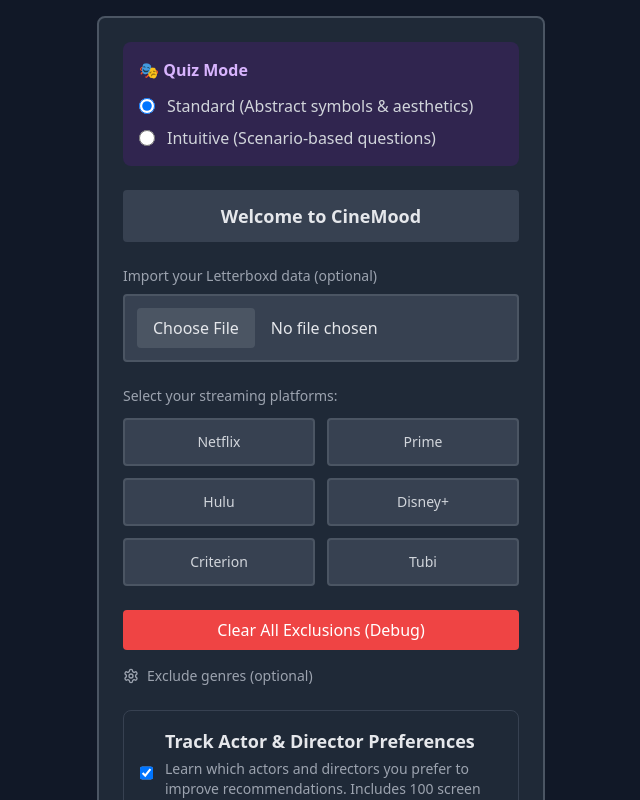
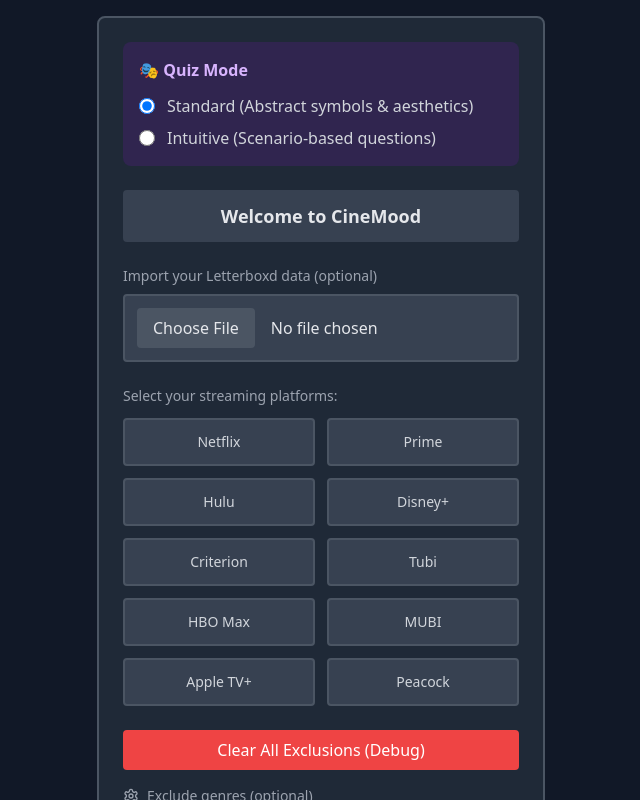
Before and after one commit to SirHansel/thecinemoodapp, a React (Create React App) app: page / in a window 1280 px wide. Shown: the top 800 px of the page, without its empty margins (319-959 px from the left). Built offline with nearby package versions, Linux system fonts and the light colour scheme.

Commit message:
Update App.js

```diff
--- a/src/App.js
+++ b/src/App.js
@@ -1489,13 +1489,16 @@ console.log(`⚖️ Profile: ${profileStr} / Rated confidence: ${ratedConfidence
 
 // Platform availability mapping (simplified for now - can be enhanced later)
 const PLATFORM_MAPPING = {
-  // Map your platform names to common ways they appear in movie data
   'Netflix': ['netflix', 'Netflix'],
   'Prime': ['amazon prime', 'prime video', 'amazon', 'prime'],
   'Hulu': ['hulu', 'Hulu'],
   'Disney+': ['disney+', 'disney plus', 'disney', 'Disney+'],
   'Criterion': ['criterion', 'criterion channel', 'Criterion'],
-  'Tubi': ['tubi', 'Tubi']
+  'Tubi': ['tubi', 'Tubi'],
+  'HBO Max': ['hbo max', 'max', 'HBO Max', 'Max'],
+  'MUBI': ['mubi', 'MUBI'],
+  'Apple TV+': ['apple tv+', 'apple tv plus', 'apple', 'Apple TV+'],
+  'Peacock': ['peacock', 'Peacock']
 };
 
 // ========================================
@@ -1778,7 +1781,7 @@ useEffect(() => {
   const [currentQuestionSet, setCurrentQuestionSet] = useState(null);
 
   // Platforms array
-  const platforms = ['Netflix', 'Prime', 'Hulu', 'Disney+', 'Criterion', 'Tubi'];
+ const platforms = ['Netflix', 'Prime', 'Hulu', 'Disney+', 'Criterion', 'Tubi', 'HBO Max', 'MUBI', 'Apple TV+', 'Peacock'];
   const [letterboxdError, setLetterboxdError] = useState('');
 
 // ========================================
```
